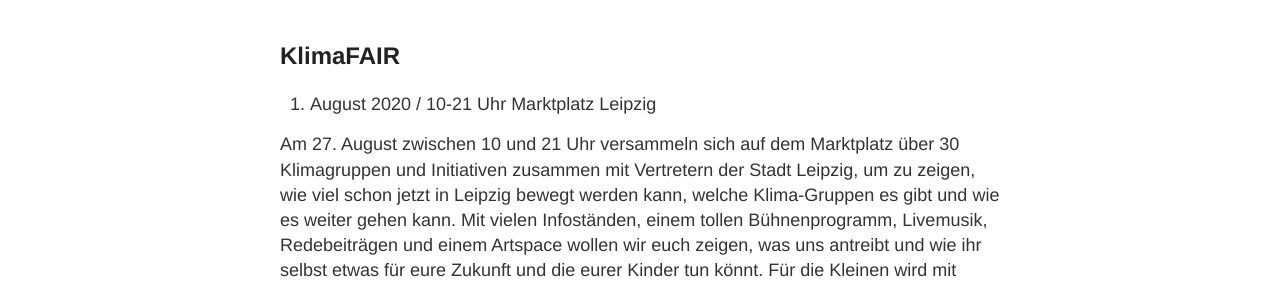
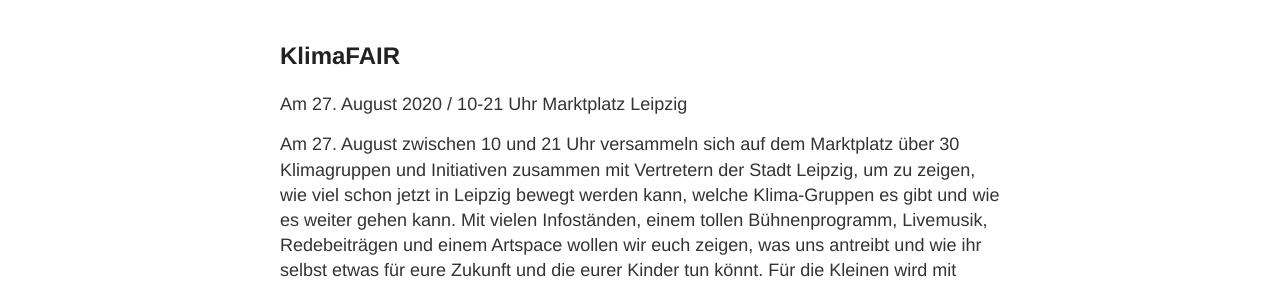
Before and after one commit to s4f-leipzig/s4f-leipzig.github.io, a Jekyll site: the page built from index.md, in a window 1280 px wide. Shown: the part 496-783 px from the top of the page. Built offline with Jekyll 4.4.1, drawn with Linux system fonts in a browser that asks for light colours.

Commit message:
Update index.md

```diff
--- a/index.md
+++ b/index.md
@@ -4,7 +4,7 @@
 ---
 <h2>KlimaFAIR</h2>
 
-27. August 2020 / 10-21 Uhr
+Am 27. August 2020 / 10-21 Uhr
 Marktplatz Leipzig
 
 Am 27. August zwischen 10 und 21 Uhr versammeln sich auf dem Marktplatz über 30 Klimagruppen und Initiativen zusammen mit Vertretern der Stadt Leipzig, um zu zeigen, wie viel schon jetzt in Leipzig bewegt werden kann, welche Klima-Gruppen es gibt und wie es weiter gehen kann. Mit vielen Infoständen, einem tollen Bühnenprogramm, Livemusik, Redebeiträgen und einem Artspace wollen wir euch zeigen, was uns antreibt und wie ihr selbst etwas für eure Zukunft und die eurer Kinder tun könnt. Für die Kleinen wird mit einem eigenen Spielebereich gesorgt sein. Direkt auf dem Marktplatz werden auch leckeres Essen, Eis und Trinken angeboten.
```
